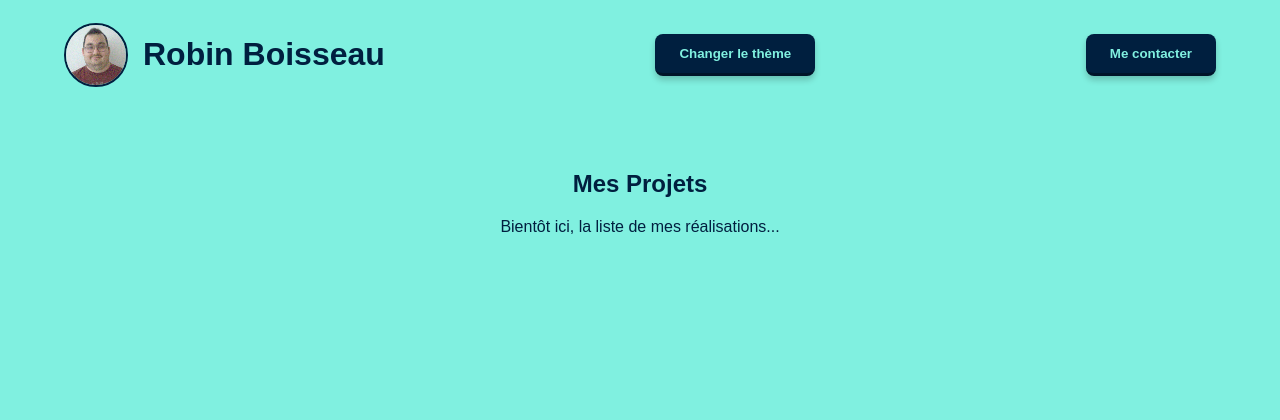
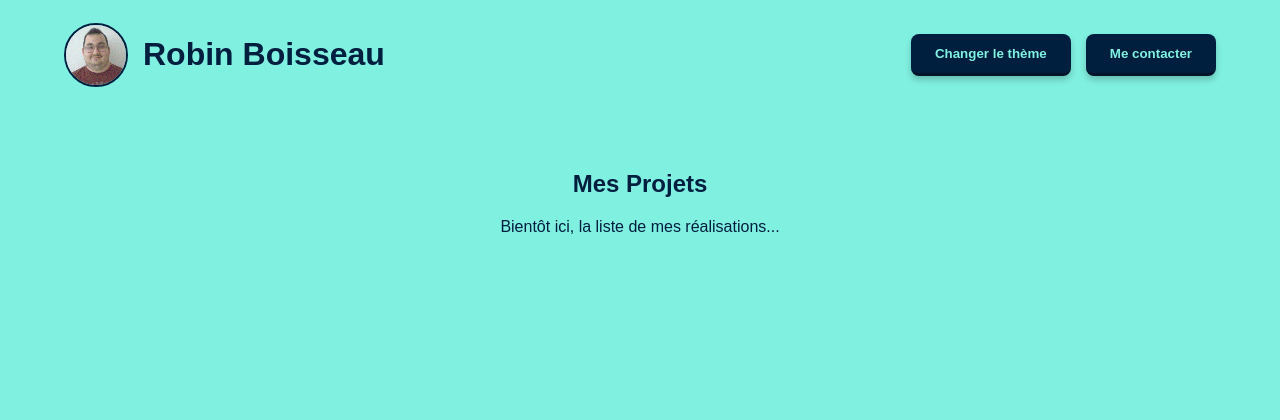
Before and after one commit to RobinBoisseau/Portfolio, a PHP site: page / in a window 1280 px wide. Shown: the top 420 px of the page. Run offline with PHP 8.4, Linux system fonts and the light colour scheme.

Commit message:
Résolution bug bouton informations

```diff
--- a/index.html
+++ b/index.html
@@ -4,7 +4,6 @@
     <meta charset="utf-8">
     <meta name="viewport" content="width=device-width, initial-scale=1.0">
     <title>Portfolio de Robin Boisseau</title>
-    <!-- On lie notre unique feuille de style -->
     <link rel="stylesheet" href="style.css">
 </head>
 <body>
@@ -14,9 +13,12 @@
             <img src="images/profile.png" alt="Photo de profil de Robin Boisseau" class="profile-photo">
             <h1>Robin Boisseau</h1>
         </div>
-        <!-- Ce bouton a un ID pour que JavaScript puisse le trouver facilement -->
-        <button id="theme-toggle-btn" class="bouton">Changer le thème</button>
-        <button id="Contact" class="bouton">Me contacter</button>
+
+        <!-- Les deux boutons sont maintenant regroupés -->
+        <div class="header-buttons">
+            <button id="theme-toggle-btn" class="bouton">Changer le thème</button>
+            <button id="Contact" class="bouton">Me contacter</button>
+        </div>
     </header>
 
     <main>
@@ -28,7 +30,6 @@
         <p>&copy; 2025 - Mon Portfolio. Tous droits réservés.</p>
     </footer>
 
-    <!-- TRES IMPORTANT: On lie le fichier JavaScript juste avant la fin du body -->
     <script src="script.js"></script>
 </body>
 </html>
--- a/style.css
+++ b/style.css
@@ -17,6 +17,12 @@ header {
     display: flex;
     align-items: center;
     gap: 15px;
+}
+
+/* NOUVEAU : Le conteneur pour les boutons */
+.header-buttons {
+    display: flex;
+    gap: 15px; /* Contrôle l'espace entre les deux boutons */
 }
 
 .profile-photo {
```
